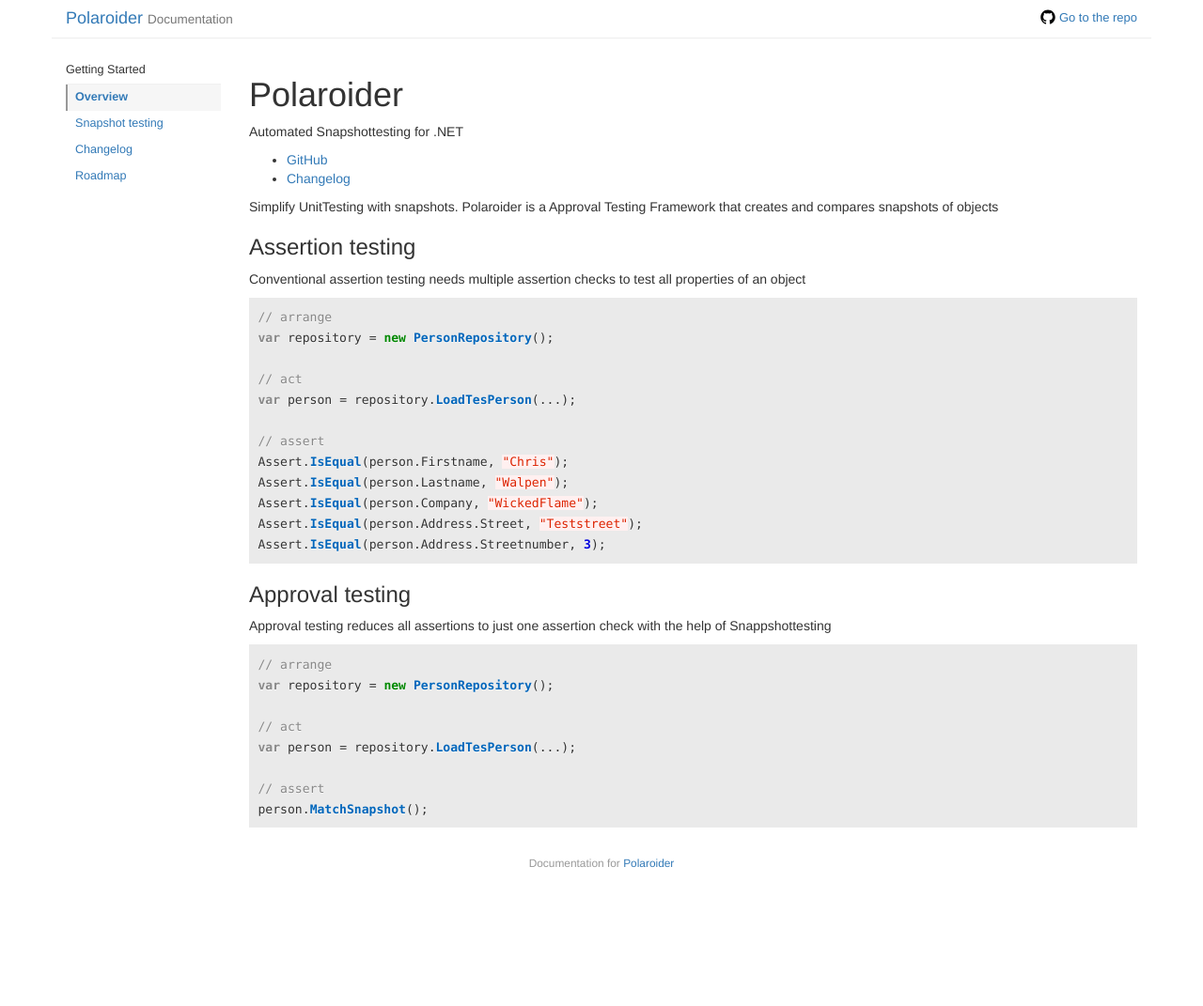
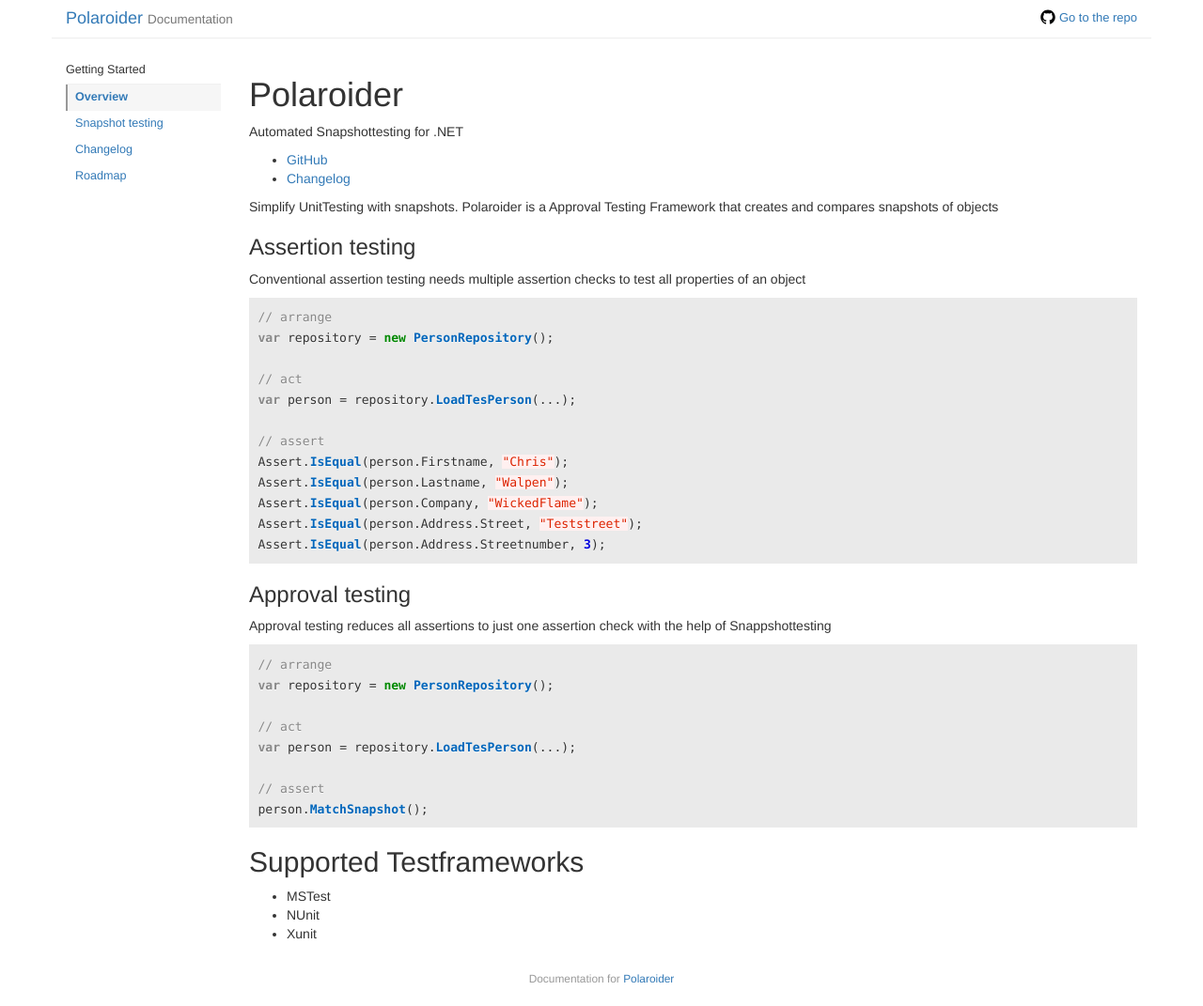
Before and after one commit to WickedFlame/Polaroider, a Jekyll site: the page built from docs/index.md, in a window 1280 px wide. Shown: the whole page at 94% size. Built offline with Jekyll 4.4.1, drawn with Linux system fonts in a browser that asks for light colours; our own code applies the rules of GitHub Pages for plain Markdown files; before the commit the page ends 948 px from its top, so only the background shows below that.

Commit message:
Update docs

````diff
--- a/docs/index.md
+++ b/docs/index.md
@@ -40,3 +40,8 @@ var person = repository.LoadTesPerson(...);
 // assert
 person.MatchSnapshot();
 ```
+
+## Supported Testframeworks
+- MSTest
+- NUnit
+- Xunit
````
Also changed, not shown: docs/roadmap.md (+1 -1 lines), docs/changelog.md.
